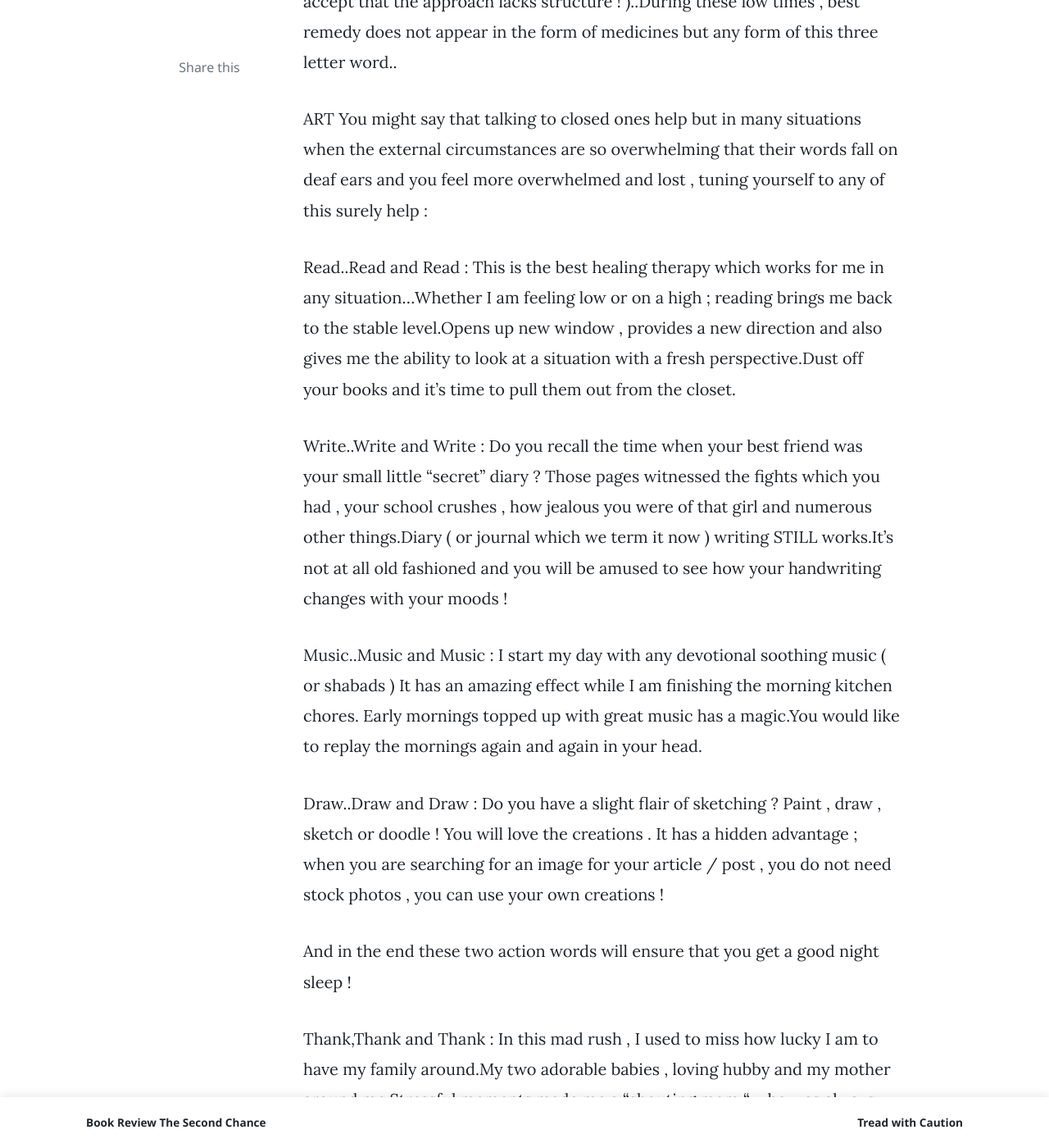
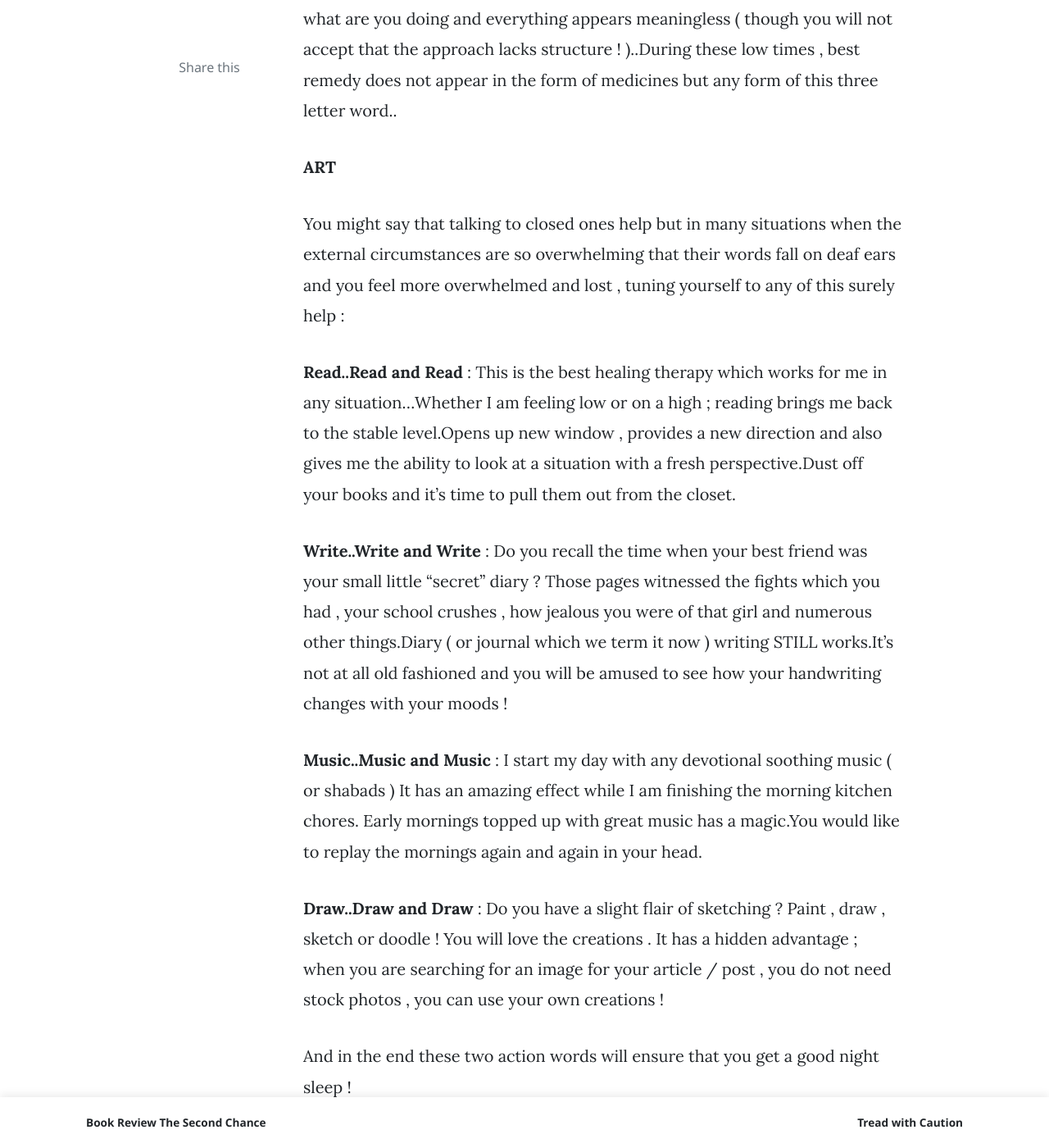
Before and after one commit to shikhashikz/shikhashikz.github.io, a Jekyll site: the page built from _posts/2016-05-13-And-Art-comes-for-rescue.md, in a window 1280 px wide and 1400 px high, scrolled down 532 px. Shown: the whole window at 82% size. Built offline with Jekyll 4.4.1, drawn with Linux system fonts in a browser that asks for light colours; nearby versions of some CDN libraries; comment, search, counter and statistics services are not loaded; some of the changed lines change nothing that is shown; some of the changed text lies outside the part shown.

Commit message:
Update 2016-05-13-And-Art-comes-for-rescue.md

```diff
--- a/_posts/2016-05-13-And-Art-comes-for-rescue.md
+++ b/_posts/2016-05-13-And-Art-comes-for-rescue.md
@@ -5,27 +5,29 @@ author: Shikha
 category: Blog
 keywords: blog writing author shikhashikz art
 summary: When simple leisures can act as stress reliever
+image: assets/images/TodayIchoosejoy.jpg
 ---
 
 When everything else fails , Art comes for rescue..when your mind is off the target and you are shooting in all the directions and of course none will hit the bull's eye which leaves you wondering what are you doing and everything appears meaningless ( though you will not accept that the approach lacks structure ! )..During these low times , best remedy does not appear in the form of medicines but any form of this three letter word..
 
-ART
+**ART**
+
 You might say that talking to closed ones help but in many situations when the external circumstances are so overwhelming that their words fall on deaf ears and you feel more overwhelmed and lost , tuning yourself to any of this surely help :
 
-Read..Read and Read : This is the best healing therapy which works for me in any situation…Whether I am feeling low or on a high ; reading brings me back to the stable level.Opens up new window , provides a new direction and also gives me the ability to look at a situation with a fresh perspective.Dust off your books and it's time to pull them out from the closet.
+**Read..Read and Read** : This is the best healing therapy which works for me in any situation…Whether I am feeling low or on a high ; reading brings me back to the stable level.Opens up new window , provides a new direction and also gives me the ability to look at a situation with a fresh perspective.Dust off your books and it's time to pull them out from the closet.
 
-Write..Write and Write : Do you recall the time when your best friend was your small little “secret” diary ? Those pages witnessed the fights which you had , your school crushes , how jealous you were of that girl and numerous other things.Diary ( or journal which we term it now ) writing STILL works.It's not at all old fashioned and you will be amused to see how your handwriting changes with your moods !
+**Write..Write and Write** : Do you recall the time when your best friend was your small little “secret” diary ? Those pages witnessed the fights which you had , your school crushes , how jealous you were of that girl and numerous other things.Diary ( or journal which we term it now ) writing STILL works.It's not at all old fashioned and you will be amused to see how your handwriting changes with your moods !
 
-Music..Music and Music : I start my day with any devotional soothing music ( or shabads ) It has an amazing effect while I am finishing the morning kitchen chores. Early mornings topped up with great music has a magic.You would like to replay the mornings again and again in your head.
+**Music..Music and Music** : I start my day with any devotional soothing music ( or shabads ) It has an amazing effect while I am finishing the morning kitchen chores. Early mornings topped up with great music has a magic.You would like to replay the mornings again and again in your head.
 
-Draw..Draw and Draw : Do you have a slight flair of sketching ? Paint , draw , sketch or doodle ! You will love the creations . It has a hidden advantage ; when you are searching for an image for your article / post , you do not need stock photos , you can use your own creations !
+**Draw..Draw and Draw** : Do you have a slight flair of sketching ? Paint , draw , sketch or doodle ! You will love the creations . It has a hidden advantage ; when you are searching for an image for your article / post , you do not need stock photos , you can use your own creations !
 
 And in the end these two action words will ensure that you get a good night sleep !
 
-Thank,Thank and Thank : In this mad rush , I used to miss how lucky I am to have my family around.My two adorable babies , loving hubby and my mother around me.Stressful moments made me a “shouting mom “ who was always angry and saying NO.Thankfully better sense prevailed and now I do not leave my house without kissing them goodbye and uttering I love you to them ( and continuously striving to be a good mother shoving off anger while dealing with my toddler).I am thankful and lucky to have my loved ones around me and thats my most precious asset.Say thankyou and be grateful of life.
+**Thank,Thank and Thank** : In this mad rush , I used to miss how lucky I am to have my family around.My two adorable babies , loving hubby and my mother around me.Stressful moments made me a “shouting mom “ who was always angry and saying NO.Thankfully better sense prevailed and now I do not leave my house without kissing them goodbye and uttering I love you to them ( and continuously striving to be a good mother shoving off anger while dealing with my toddler).I am thankful and lucky to have my loved ones around me and thats my most precious asset.Say thankyou and be grateful of life.
 
-Stop,Stop and Stop : Put an end to the constant conversations happening in your mind.Its not needed and you will never benefit out of it.It only creates misery and add to your sorrows.
+**Stop,Stop and Stop** : Put an end to the constant conversations happening in your mind.Its not needed and you will never benefit out of it.It only creates misery and add to your sorrows.
 
 Actually most of the times we know what will solve our problems and how to keep away bad stress from our lives.Its just that we act lazy and unwilling to take that extra step.
 
-Be Arty..Keep smiling and stay happy.
+*Be Arty..Keep smiling and stay happy.*
```
